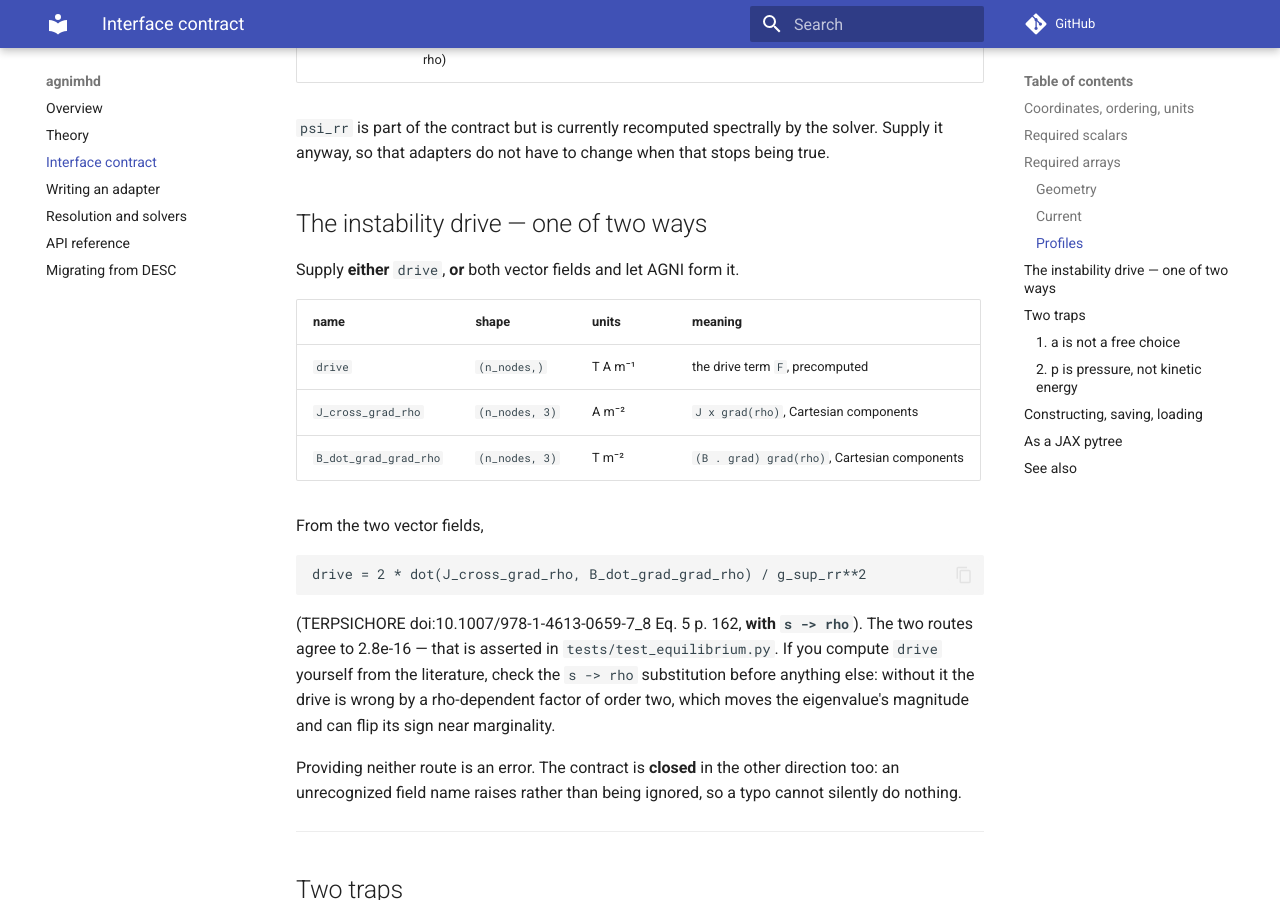
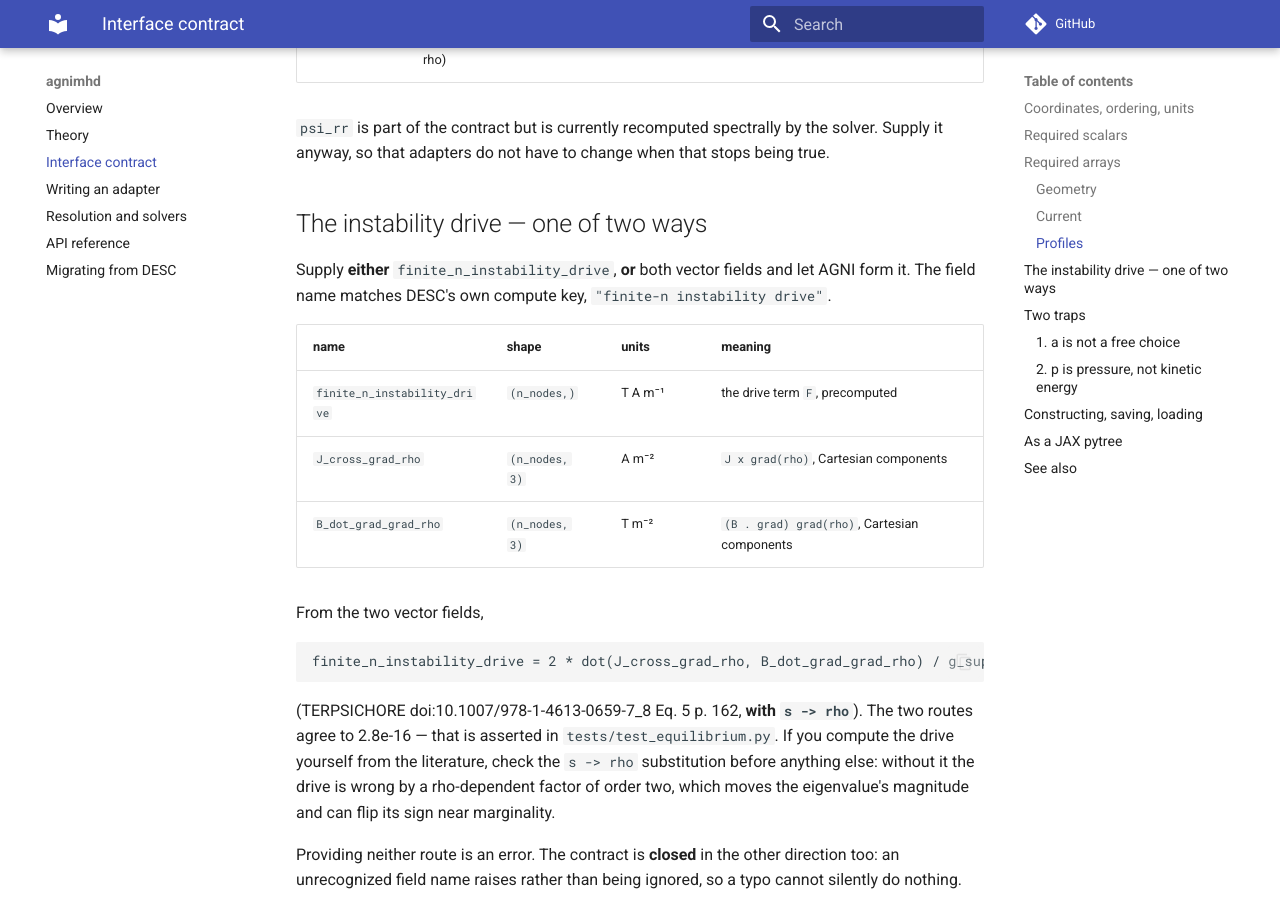
Before and after one commit to rahulgaur104/AGNI, an MkDocs documentation site: the page built from docs/interface.md, in a window 1280 px wide and 900 px high, scrolled down 2725 px. Built offline with MkDocs 1.6.1 and Material for MkDocs 9.7.7, drawn with Linux system fonts in a browser that asks for light colours; comment, search, counter and statistics services are not loaded; some of the changed text lies outside the part shown.

Commit message:
adding AI-generated docs

````diff
--- a/docs/interface.md
+++ b/docs/interface.md
@@ -101,23 +101,25 @@ being true.
 
 ## The instability drive — one of two ways
 
-Supply **either** `drive`, **or** both vector fields and let AGNI form it.
+Supply **either** `finite_n_instability_drive`, **or** both vector fields and
+let AGNI form it. The field name matches DESC's own compute key,
+`"finite-n instability drive"`.
 
 | name | shape | units | meaning |
 |---|---|---|---|
-| `drive` | `(n_nodes,)` | T A m⁻¹ | the drive term `F`, precomputed |
+| `finite_n_instability_drive` | `(n_nodes,)` | T A m⁻¹ | the drive term `F`, precomputed |
 | `J_cross_grad_rho` | `(n_nodes, 3)` | A m⁻² | `J x grad(rho)`, Cartesian components |
 | `B_dot_grad_grad_rho` | `(n_nodes, 3)` | T m⁻² | `(B . grad) grad(rho)`, Cartesian components |
 
 From the two vector fields,
 
 ```
-drive = 2 * dot(J_cross_grad_rho, B_dot_grad_grad_rho) / g_sup_rr**2
+finite_n_instability_drive = 2 * dot(J_cross_grad_rho, B_dot_grad_grad_rho) / g_sup_rr**2
 ```
 
 (TERPSICHORE doi:10.1007/978-1-4613-0659-7_8 Eq. 5 p. 162, **with `s -> rho`**).
 The two routes agree to 2.8e-16 — that is asserted in
-`tests/test_equilibrium.py`. If you compute `drive` yourself from the
+`tests/test_equilibrium.py`. If you compute the drive yourself from the
 literature, check the `s -> rho` substitution before anything else: without it
 the drive is wrong by a rho-dependent factor of order two, which moves the
 eigenvalue's magnitude and can flip its sign near marginality.
@@ -172,7 +174,7 @@ eq = EquilibriumData(
     n_rho=24, n_theta=12, n_zeta=8, NFP=4,
     Psi=-0.5, a=1.7,
     g_rr=g_rr, ..., p=p, p_r=p_r,
-    drive=drive,
+    finite_n_instability_drive=finite_n_instability_drive,
 )
 eq.save("qh.npz")               # .npz + a .json sidecar with provenance
 eq2 = EquilibriumData.load("qh.npz")
````
Also changed, not shown: other parts of docs/interface.md (+2 -2 lines), docs/adapters.md (+5 -4 lines), docs/api.md (+1 -1 lines), docs/index.md (added, +94 -0 lines), docs/migration.md (+4 -4 lines), docs/resolution.md (+1 -1 lines).
